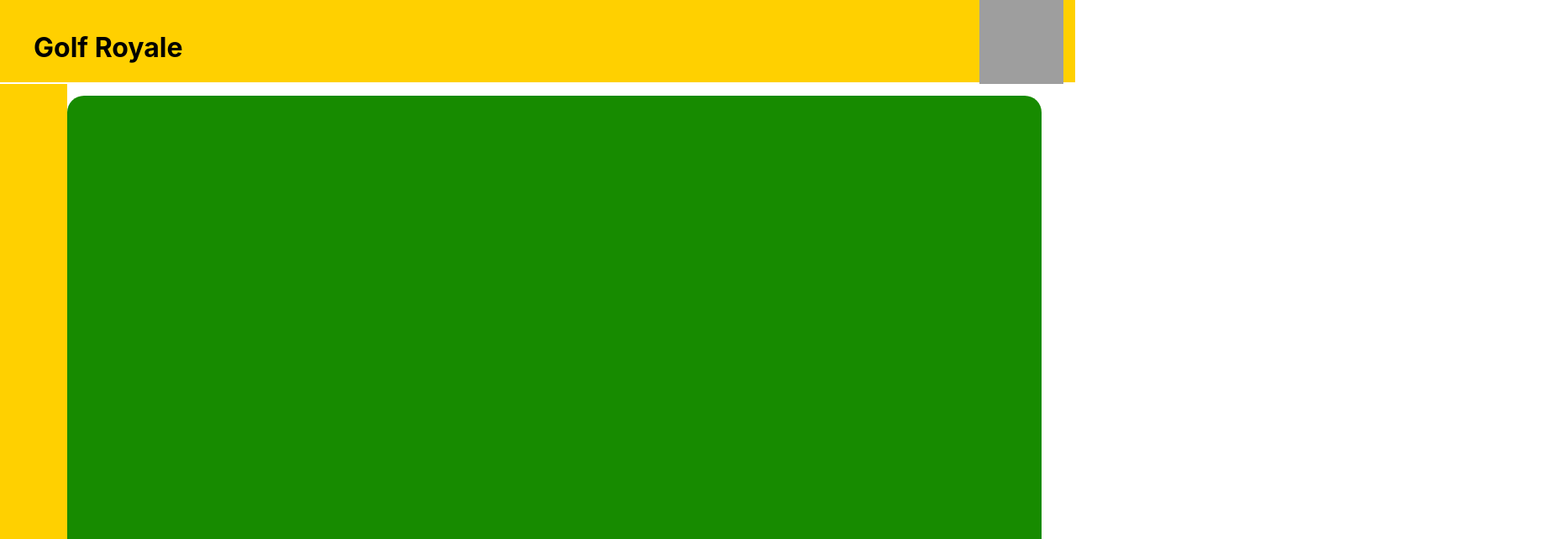
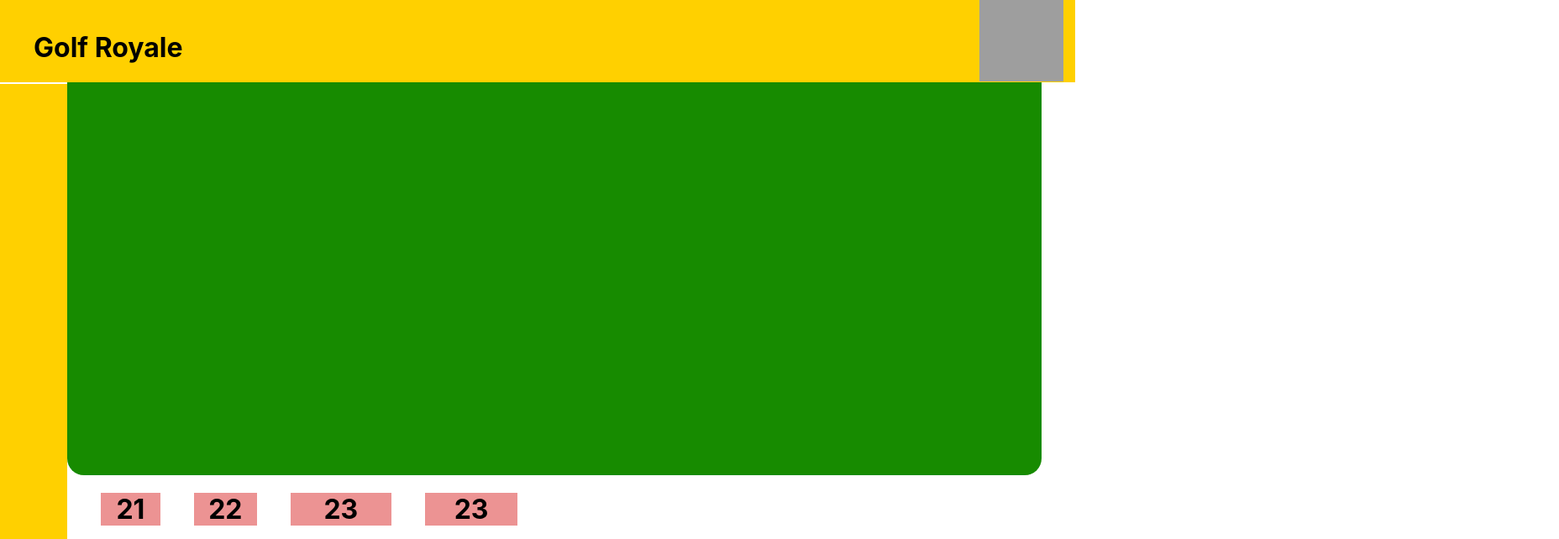
Before and after one commit to WaltDeyzel/scoreboard, a React (Create React App) app: page / in a window 1280 px wide. Shown: the top 642 px of the page at 84% size, 1856 px wide, since content can reach past the window. Built offline with nearby package versions, Linux system fonts and the light colour scheme; grey boxes are pictures that could not be loaded.

Commit message:
Created chart.css

```diff
--- a/src/components/Body/Body.js
+++ b/src/components/Body/Body.js
@@ -2,6 +2,7 @@ import React from 'react';
 
 import './Body.css'
 import './Navbar/Navbar.css';
+import './Chart/Chart.css'
 import Players from './Chart/Players'
 
 const body = (props) => {
@@ -12,7 +13,7 @@ const body = (props) => {
                 <li id="nav-side"><div className='Navbar'></div></li>
                 <li id="chart-side">
                     <ul>
-                        <li><div className='Temp2'></div></li>
+                        <li><div className='Chartbar'></div></li>
                         <li>
                             <div>
                                 {props.persons.map((person, index) => {
--- /dev/null
+++ b/src/components/Body/Chart/Chart.css
@@ -0,0 +1,8 @@
+  .Chartbar{
+    margin: 0;
+    padding: 0;
+    width: 1160px;
+    height: 550px;
+    background-color: rgb(23, 139, 0);
+    border-radius: 20px;
+  }
--- a/src/components/Body/Navbar/Navbar.css
+++ b/src/components/Body/Navbar/Navbar.css
@@ -1,10 +1,10 @@
 .Navbar{
-    height: calc(100% - 100px); /* Full-height: remove this if you want "auto" height */
+    height: calc(100%); /* Full-height: remove this if you want "auto" height */
     width: 80px; /* Set the width of the sidebar */
     position: fixed; /* Fixed Sidebar (stay in place on scroll) */
     z-index: 0; /* Stay on top */
     left: 0;
-    bottom: 0;
+    top: 100px;
     background-color: rgb(255, 208, 0);
     overflow-x: hidden; /* Disable horizontal scroll */
   }
--- a/src/components/Head/Head.css
+++ b/src/components/Head/Head.css
@@ -3,6 +3,10 @@
     overflow: hidden;
     background-color: rgb(255, 208, 0);
     z-index: 0;
+    left: 0;
+    top: 0;
+    width: 100%;
+    position: fixed;
   }
 .Head li{
   float: left;
```
Also changed, not shown: 1 other file (tests, documents, lock files or other folders).
